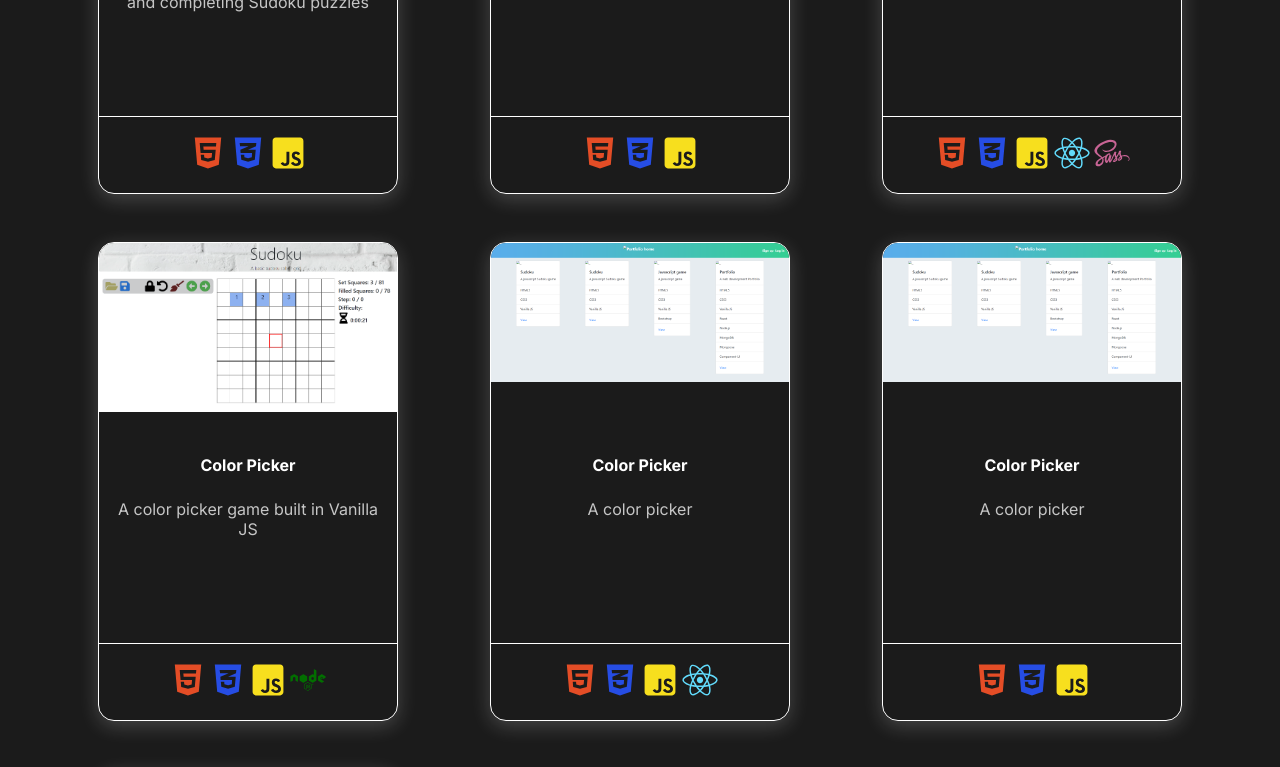
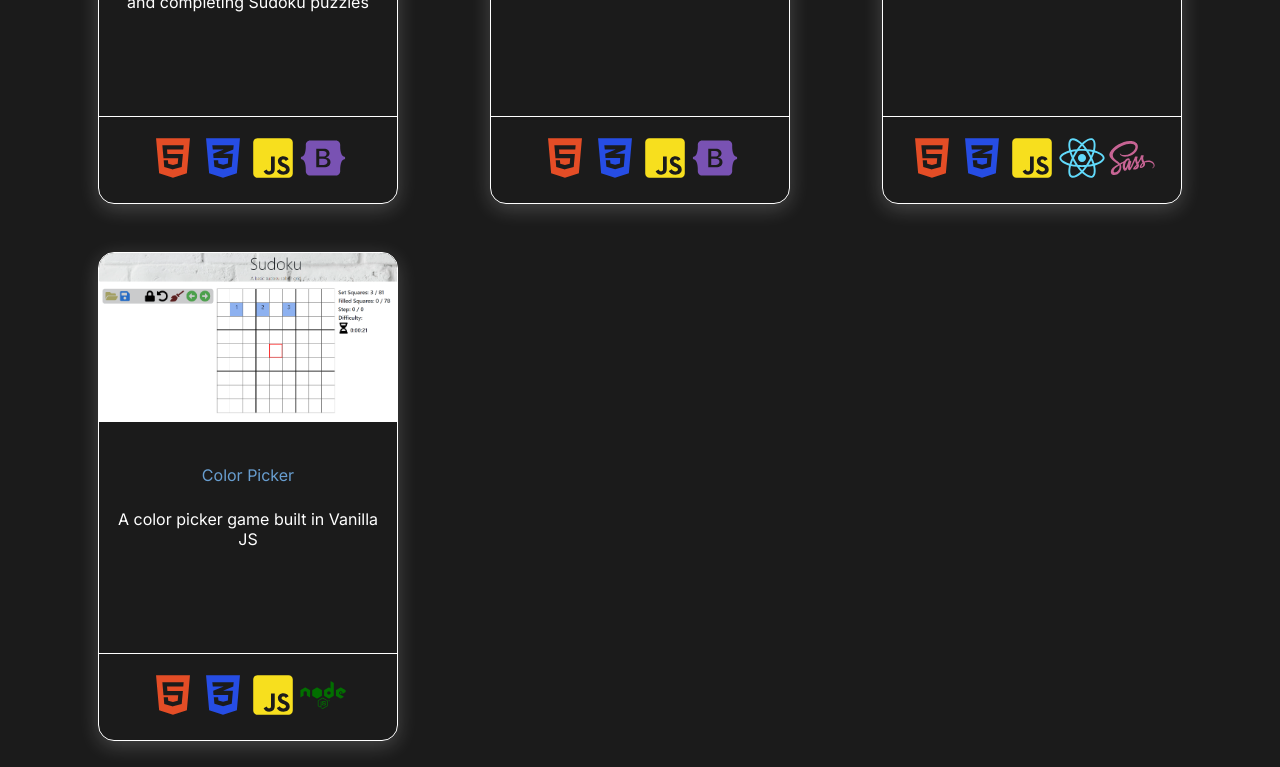
Before and after one commit to rigglet/react-portfolio, a React (Create React App) app: page /portfolio in a window 1280 px wide. Shown: the part 480-1247 px from the top of the page. Built offline with nearby package versions, Linux system fonts and the light colour scheme.

Commit message:
Changed technology data structure

```diff
--- a/src/Data.js
+++ b/src/Data.js
@@ -7,8 +7,21 @@ export const TwitterLink = "https://twitter.com/r1gglet";
 export const GithubLink = "https://github.com/rigglet";
 
 export const technologies = () => {
-  const t = ["HTML", "CSS", "JS", "REACT", "SASS", "NODE"];
-  return t;
+  //const t = ["HTML", "CSS", "JS", "REACT", "SASS", "NODE"];
+  return [
+    { name: "HTML", link: "https://html.spec.whatwg.org/" },
+    { name: "CSS", link: "https://www.w3.org/Style/CSS/Overview.en.html" },
+    {
+      name: "JS",
+      link: "https://developer.mozilla.org/en-US/docs/Web/JavaScript",
+    },
+    { name: "REACT", link: "https://reactjs.org/" },
+    { name: "SASS", link: "https://sass-lang.com/" },
+    { name: "NODE", link: "https://nodejs.dev/" },
+    { name: "EXPRESS", link: "https://expressjs.com/" },
+    { name: "MONGODB", link: "https://www.mongodb.com/1" },
+    { name: "BOOTSTRAP", link: "https://getbootstrap.com/" },
+  ];
 };
 
 //return a specific project given the id
@@ -32,7 +45,7 @@ export const projectData = () => {
       author: "Neil Rigg",
       mainImg: "sudoku.png",
       screenshots: [],
-      technologies: ["HTML", "CSS", "JS"],
+      technologies: ["HTML", "CSS", "JS", "BOOTSTRAP"],
       githubLink: "https://github.com/rigglet/sudoku",
       addedDate: "06/01/2021",
       startedDate: "",
@@ -47,7 +60,7 @@ export const projectData = () => {
       author: "Neil Rigg",
       mainImg: "",
       screenshots: [],
-      technologies: ["HTML", "CSS", "JS"],
+      technologies: ["HTML", "CSS", "JS", "BOOTSTRAP"],
       githubLink: "",
       addedDate: "06/01/2021",
       startedDate: "",
@@ -106,51 +119,6 @@ export const projectData = () => {
       startedDate: "",
       completedDate: "",
     },
-    {
-      id: 5,
-      featured: false,
-      projectName: "Color Picker",
-      shortDescription: "A color picker",
-      projectDescription: "A color picker",
-      author: "Neil Rigg",
-      mainImg: "",
-      screenshots: [],
-      technologies: ["HTML", "CSS", "JS", "REACT"],
-      githubLink: "",
-      addedDate: "06/01/2021",
-      startedDate: "",
-      completedDate: "",
-    },
-    {
-      id: 6,
-      featured: false,
-      projectName: "Color Picker",
-      shortDescription: "A color picker",
-      projectDescription: "A color picker",
-      author: "Neil Rigg",
-      mainImg: "",
-      screenshots: [],
-      technologies: ["HTML", "CSS", "JS"],
-      githubLink: "",
-      addedDate: "06/01/2021",
-      startedDate: "",
-      completedDate: "",
-    },
-    {
-      id: 7,
-      featured: false,
-      projectName: "Color Picker",
-      shortDescription: "A color picker",
-      projectDescription: "A color picker",
-      author: "Neil Rigg",
-      mainImg: "",
-      screenshots: [],
-      technologies: ["HTML", "CSS", "JS"],
-      githubLink: "",
-      addedDate: "06/01/2021",
-      startedDate: "",
-      completedDate: "",
-    },
   ];
   return data;
 };
--- a/src/components/ContactIconBar.js
+++ b/src/components/ContactIconBar.js
@@ -5,8 +5,10 @@ import styled from "styled-components";
 import { FaFacebookSquare, FaTwitterSquare, FaLinkedin } from "react-icons/fa";
 //link addresses
 import { LinkedInLink, FacebookLink, TwitterLink } from "../Data";
+import { IconContext } from "react-icons";
 
 const ContactIconBar = () => {
+  //console.log(size);
   return (
     <StyledBar>
       <a target="_blank" rel="noreferrer" href={FacebookLink}>
@@ -23,6 +25,10 @@ const ContactIconBar = () => {
 };
 
 const StyledBar = styled(motion.div)`
+  /* .icon {
+    height: 100px;
+    width: 100px;
+  } */
   a {
     text-decoration: none;
   }
--- a/src/components/Project.js
+++ b/src/components/Project.js
@@ -63,8 +63,9 @@ const StyledCard = styled(motion.div)`
 
   .blurb {
     h4 {
-      color: white;
+      color: #689ed0;
       padding: 0.5rem;
+      font-weight: lighter;
       text-decoration: none;
       &:visited,
       &:active {
@@ -72,7 +73,7 @@ const StyledCard = styled(motion.div)`
       }
     }
     p {
-      color: #c6c6c6;
+      color: white;
       padding: 1rem;
       min-height: 20vh;
       text-decoration: none;
--- a/src/pages/Contact.js
+++ b/src/pages/Contact.js
@@ -12,6 +12,8 @@ import "react-toastify/dist/ReactToastify.css";
 import ContactIconBar from "../components/ContactIconBar";
 //icon
 import { FaWindowClose } from "react-icons/fa";
+//plane svg
+import plane from "../img/plane.svg";
 
 const Contact = () => {
   const [formData, setFormData] = useState({});
@@ -141,7 +143,7 @@ const Contact = () => {
         </form>
       </ContactForm>
       <ContactInfo>
-        {/* <img src={splashImage} alt="Me" /> */}
+        <img src={plane} alt="Me" />
         <ContactIconBar />
       </ContactInfo>
     </ContactLayout>
@@ -198,6 +200,11 @@ const ContactInfo = styled(motion.div)`
   flex-direction: column;
   justify-content: flex-end;
   padding: 4rem 8rem 2rem 0rem;
+
+  img {
+    width: 200px;
+    height: 200px;
+  }
 `;
 
 // const StyledImage = styled(motion.div)`
--- a/src/pages/Portfolio.js
+++ b/src/pages/Portfolio.js
@@ -38,13 +38,14 @@ const Portfolio = () => {
 
   const filterProjects = () => {
     const p = filterByType();
+    //console.log(tech);
     if (tech === "ALL") {
       return [...p];
     } else {
       return p.filter((proj) => proj.technologies.includes(tech));
     }
   };
-
+  //console.log(allTech);
   return (
     <PortfolioLayout>
       <div className="titleBar">
@@ -67,14 +68,18 @@ const Portfolio = () => {
           <select onChange={handleTechChange} value={tech}>
             <option value="ALL">ALL</option>
             {allTech.map((tech) => (
-              <option value={tech} key={tech}>
-                {tech}
+              <option value={tech.name} key={tech.name}>
+                {tech.name}
               </option>
             ))}
           </select>
         </div>
       </div>
-      <Projects projects={filterProjects()} />
+      {filterProjects().length > 0 ? (
+        <Projects projects={filterProjects()} />
+      ) : (
+        <h1 className="nores">No results to show.</h1>
+      )}
     </PortfolioLayout>
   );
 };
@@ -94,6 +99,12 @@ const PortfolioLayout = styled(motion.div)`
   .options {
     display: flex;
   }
+  .nores {
+    text-align: center;
+    padding: 1rem;
+    margin-top: 2rem;
+    font-weight: lighter;
+  }
 `;
 
 export default Portfolio;
--- a/src/styles/GlobalStyle.js
+++ b/src/styles/GlobalStyle.js
@@ -83,8 +83,8 @@ h1{
 .icon {
     color: white;
     padding: 0.15rem;
-    height: 40px;
-    width: 40px;
+    height: 50px;
+    width: 50px;
   }
   .close {
     cursor: pointer;
--- a/src/util.js
+++ b/src/util.js
@@ -12,6 +12,7 @@ import {
   FaStar,
   FaRegStar,
   FaWindowClose,
+  FaBootstrap,
 } from "react-icons/fa";
 import { IconContext } from "react-icons";
 
@@ -65,6 +66,24 @@ export const getIcon = (iconName) => {
           <FaSass className="icon" />
         </IconContext.Provider>
       );
+    case "EXPRESS":
+      return (
+        <IconContext.Provider value={{ color: "#61dafb" }}>
+          <FaSass className="icon" />
+        </IconContext.Provider>
+      );
+    case "MONGODB":
+      return (
+        <IconContext.Provider value={{ color: "#13aa52" }}>
+          <FaSass className="icon" />
+        </IconContext.Provider>
+      );
+    case "BOOTSTRAP":
+      return (
+        <IconContext.Provider value={{ color: "#7952b3" }}>
+          <FaBootstrap className="icon" />
+        </IconContext.Provider>
+      );
     case "GIT":
       return <FaGithub className="icon" />;
     case "WEB":
```
Also changed, not shown: src/img/plane.svg (added), 1 other file (tests, documents, lock files or other folders).
